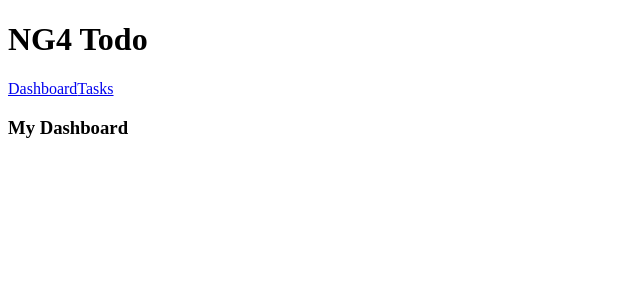
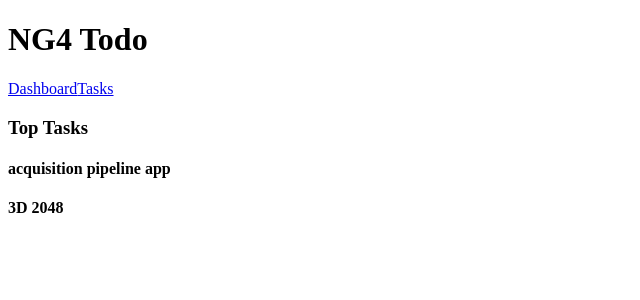
Before and after one commit to mianprice/todo-ng4, an Angular app: page /dashboard in a window 1280 px wide. Shown: the top 300 px of the page, without its empty margins (0-640 px from the left). Built offline with nearby package versions, Linux system fonts and the light colour scheme.

Commit message:
building out dashboard

```diff
--- /dev/null
+++ b/src/app/dashboard.component.html
@@ -0,0 +1,8 @@
+<h3>Top Tasks</h3>
+<div class="grid grid-pad">
+  <div *ngFor="let task of tasks" class="col-1-4">
+    <div class="module task">
+      <h4>{{task.name}}</h4>
+    </div>
+  </div>
+</div>
--- a/src/app/dashboard.component.ts
+++ b/src/app/dashboard.component.ts
@@ -1,7 +1,21 @@
-import { Component } from '@angular/core';
+import { Component, OnInit } from '@angular/core';
+
+import { Task } from './task';
+import { TaskService } from './task.service';
 
 @Component({
   selector: 'my-dashboard',
-  template: '<h3>My Dashboard</h3>'
+  templateUrl: './dashboard.component.html'
 })
-export class DashboardComponent { }
+export class DashboardComponent implements OnInit {
+  tasks: Task[] = [];
+
+  constructor(private taskService: TaskService) { }
+
+  ngOnInit(): void {
+    this.taskService.getTasks()
+      .then(tasks => this.tasks = tasks.slice(1, 5));
+  }
+
+
+}
```
